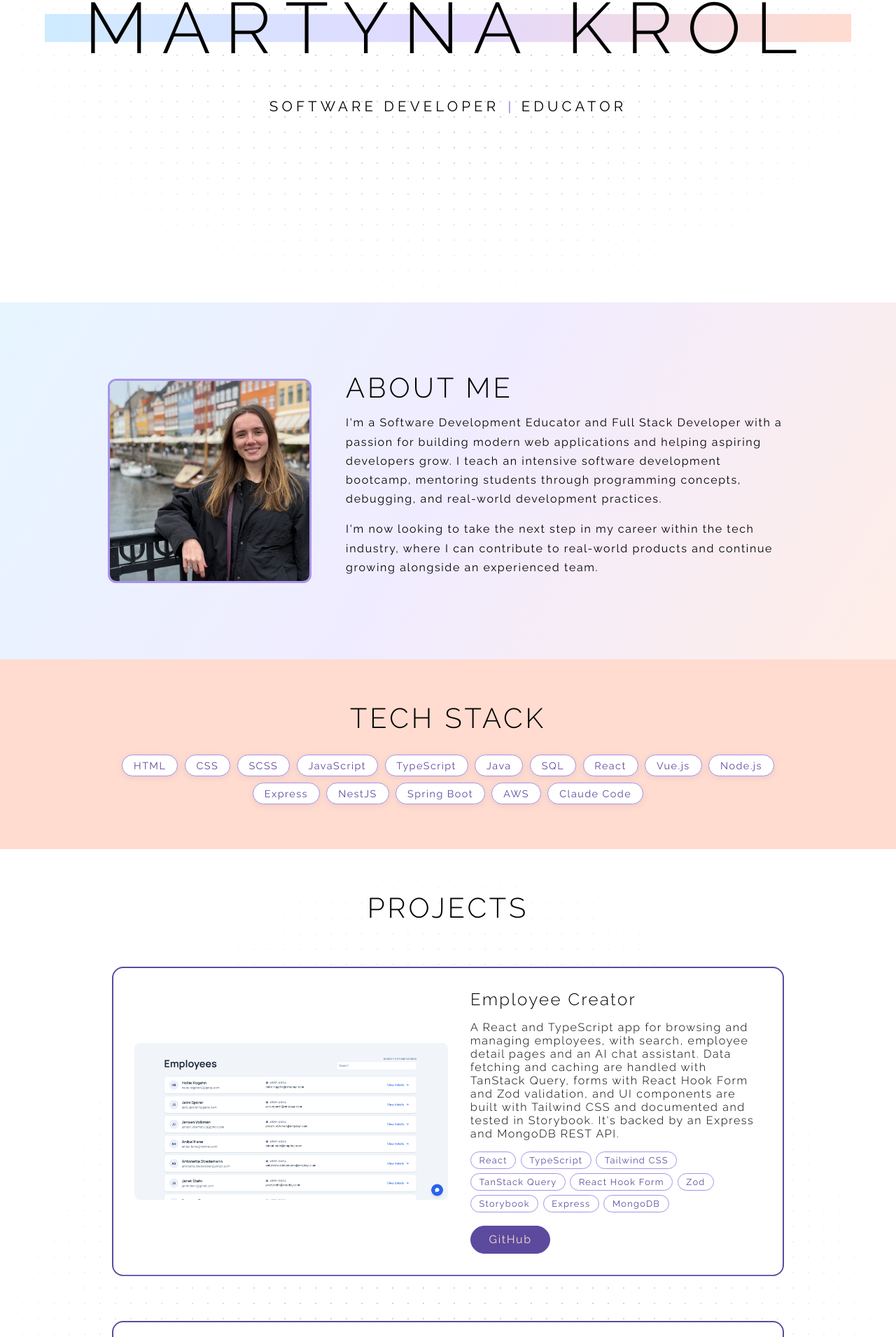
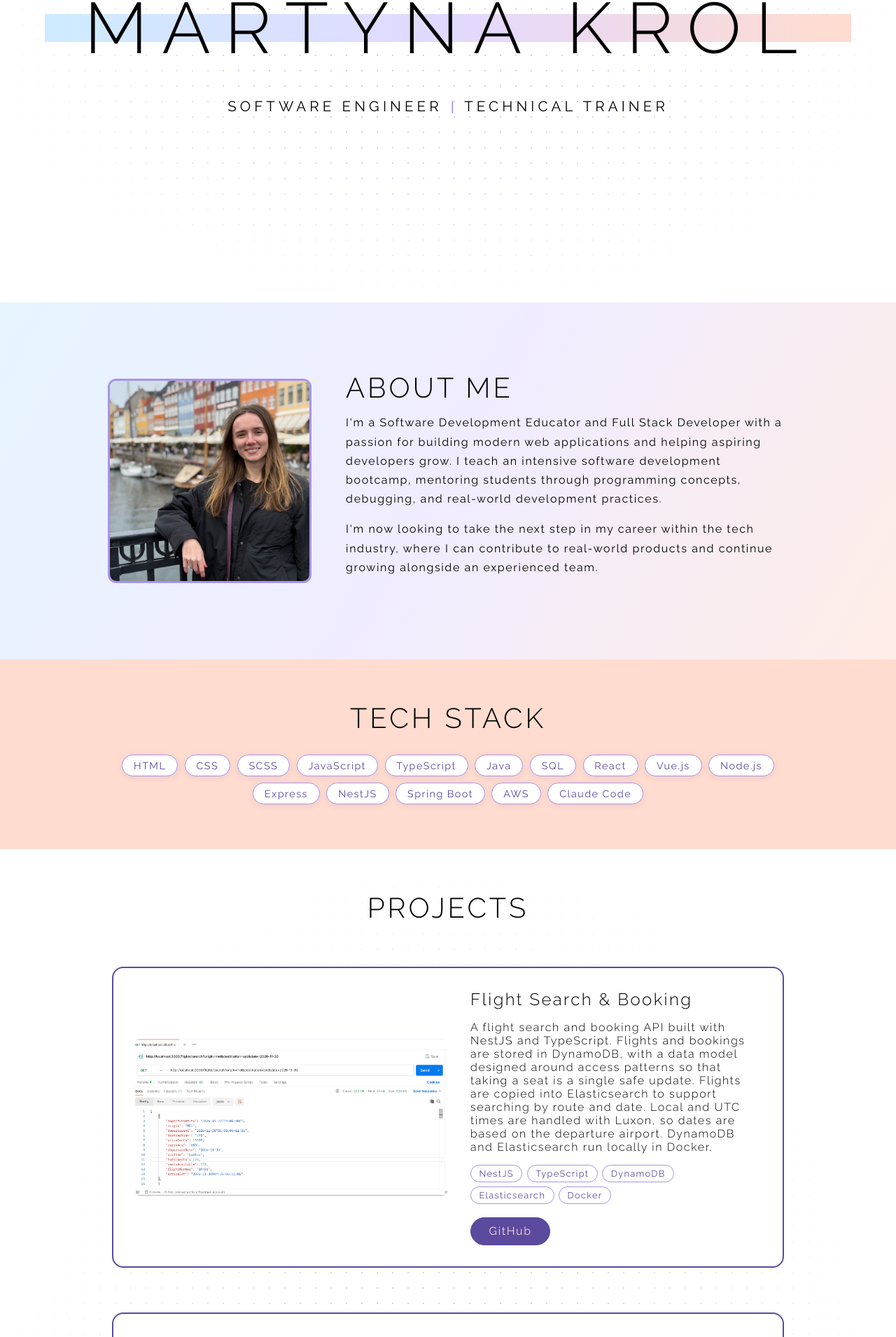
Before and after one commit to martynakr/portfolio-2024, a React (Vite) app: page / in a window 1280 px wide. Shown: the part 328-2238 px from the top of the page at 70% size. Built offline with nearby package versions, Linux system fonts and the light colour scheme.

Commit message:
added flight booking project

```diff
--- a/src/sections/Home/Home.tsx
+++ b/src/sections/Home/Home.tsx
@@ -18,9 +18,10 @@ const Home = () => {
                 <h3
                     className={`${styles.roles} ${styles.fadeUp} ${styles.delay1}`}
                 >
-                    <span className={styles.word}>Software Developer</span>
+                    <span className={styles.word}>Software Engineer</span>
                     <span className={styles.word}>
-                        <span className={styles.divider}> | </span>Educator
+                        <span className={styles.divider}> | </span>Technical
+                        Trainer
                     </span>
                 </h3>
 
--- a/src/sections/Projects/project-data.json
+++ b/src/sections/Projects/project-data.json
@@ -1,4 +1,18 @@
 [
+    {
+        "id": "4",
+        "title": "Flight Search & Booking",
+        "image": "/projects/flights-api.png",
+        "description": "A flight search and booking API built with NestJS and TypeScript. Flights and bookings are stored in DynamoDB, with a data model designed around access patterns so that taking a seat is a single safe update. Flights are copied into Elasticsearch to support searching by route and date. Local and UTC times are handled with Luxon, so dates are based on the departure airport. DynamoDB and Elasticsearch run locally in Docker.",
+        "tags": [
+            "NestJS",
+            "TypeScript",
+            "DynamoDB",
+            "Elasticsearch",
+            "Docker"
+        ],
+        "github": "https://github.com/martynakr/flight-search-booking-nestjs"
+    },
     {
         "id": "3",
         "title": "Employee Creator",
```
Also changed, not shown: public/projects/flights-api.png (added).
